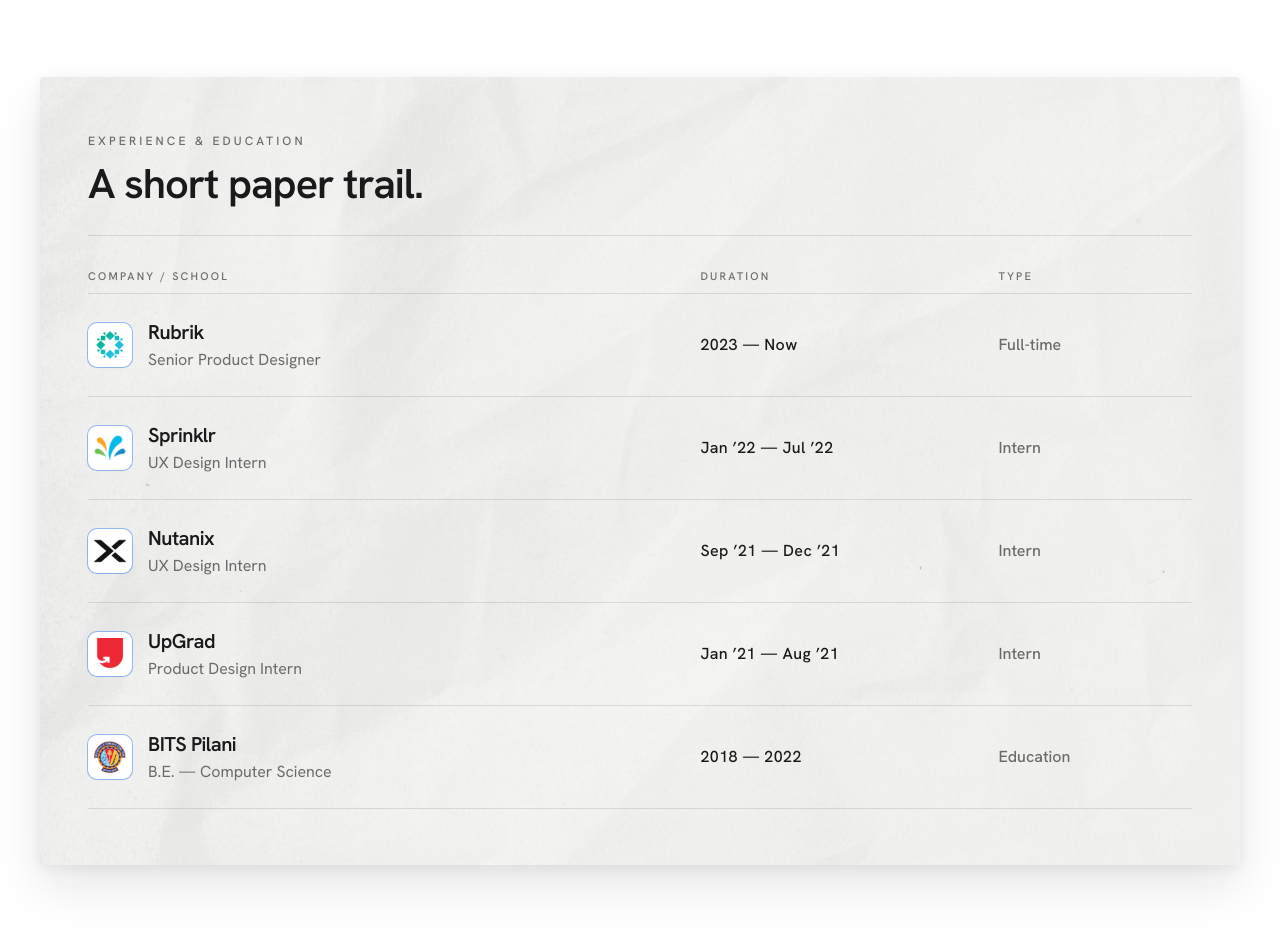
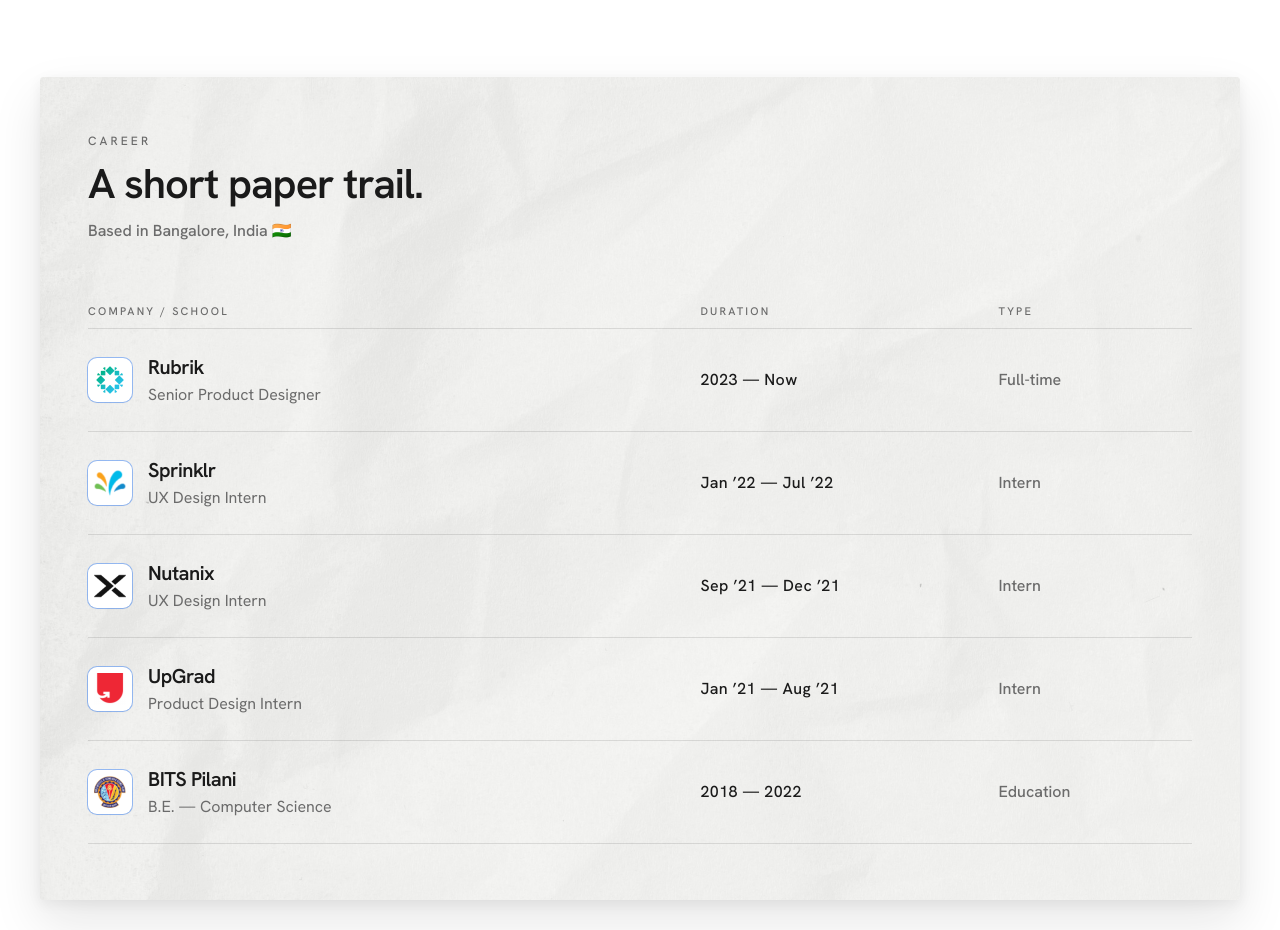
Before and after one commit to designernoob/cursorportfolio, a React (Vite) app: page / in a window 1280 px wide. Shown: the part 6960-7890 px from the top of the page. Built offline with nearby package versions, Linux system fonts and the light colour scheme; the HTML template or start-up script is replaced by a standard one.

Commit message:
Rename Experience to Career, add Bangalore line, remove header divider
Co-authored-by: pranavvmitan <designernoob@users.noreply.github.com>

```diff
--- a/src/components/Experience.tsx
+++ b/src/components/Experience.tsx
@@ -17,13 +17,16 @@ export default function Experience() {
           <div aria-hidden className="experience-doc__wash" />
 
           <div className="relative z-10 px-6 py-9 md:px-12 md:py-14">
-            <header className="border-b border-[color:var(--doc-rule)] pb-6 md:pb-7">
+            <header className="pb-6 md:pb-7">
               <p className="font-sans text-xs font-medium uppercase tracking-[0.26em] text-[color:var(--doc-ink-soft)]">
                 {experience.kicker}
               </p>
               <h2 className="mt-3 max-w-3xl font-sans text-[2rem] font-semibold leading-[1.12] tracking-tight text-[color:var(--doc-ink)] md:text-[2.6rem]">
                 {experience.heading}
               </h2>
+              <p className="mt-3 font-sans text-[15px] font-medium text-[color:var(--doc-ink-soft)] md:text-base">
+                {experience.location}
+              </p>
             </header>
 
             <div
--- a/src/content.ts
+++ b/src/content.ts
@@ -135,8 +135,9 @@ export type ExperienceEntry = {
 };
 
 export const experience = {
-  kicker: "Experience & Education",
+  kicker: "Career",
   heading: "A short paper trail.",
+  location: "Based in Bangalore, India 🇮🇳",
   entries: [
     {
       org: "Rubrik",
```
